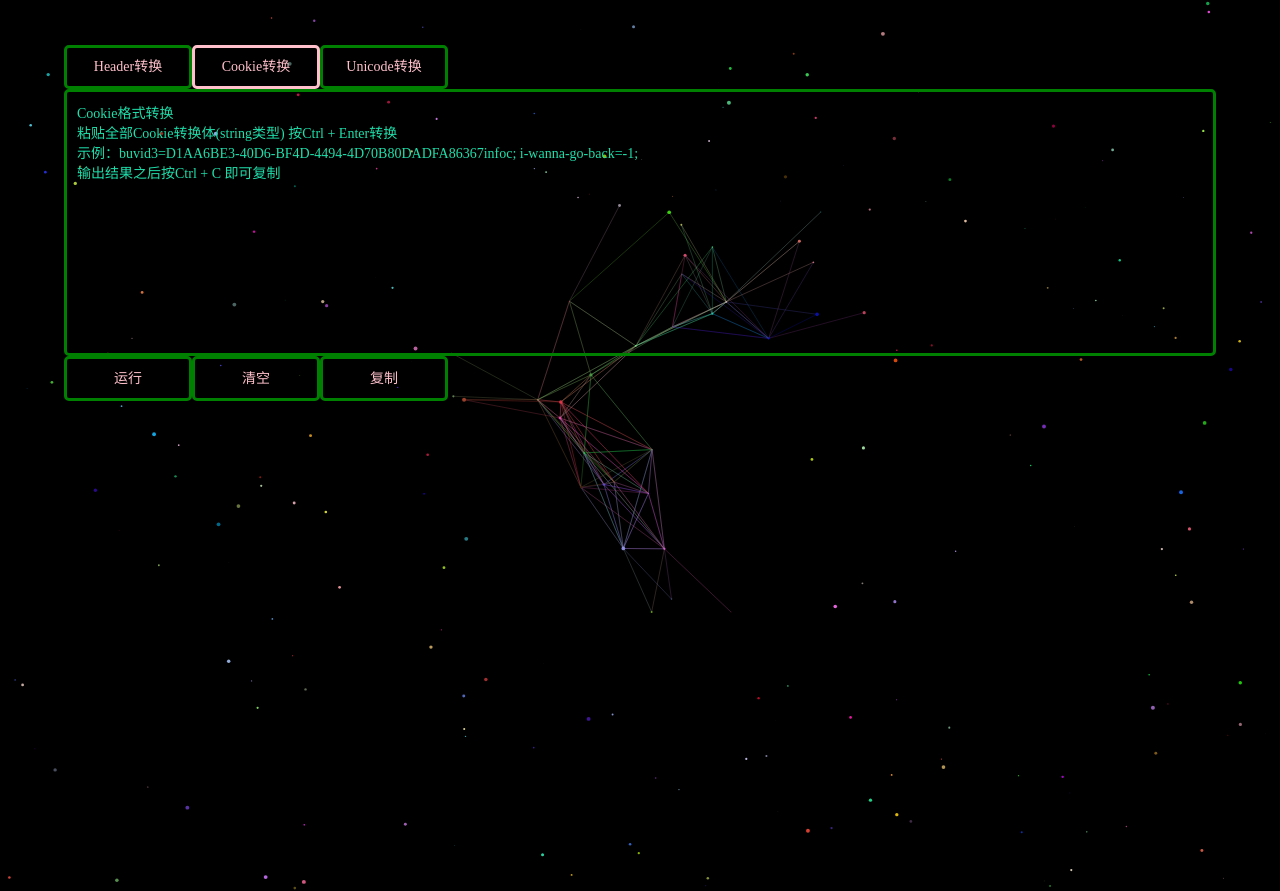
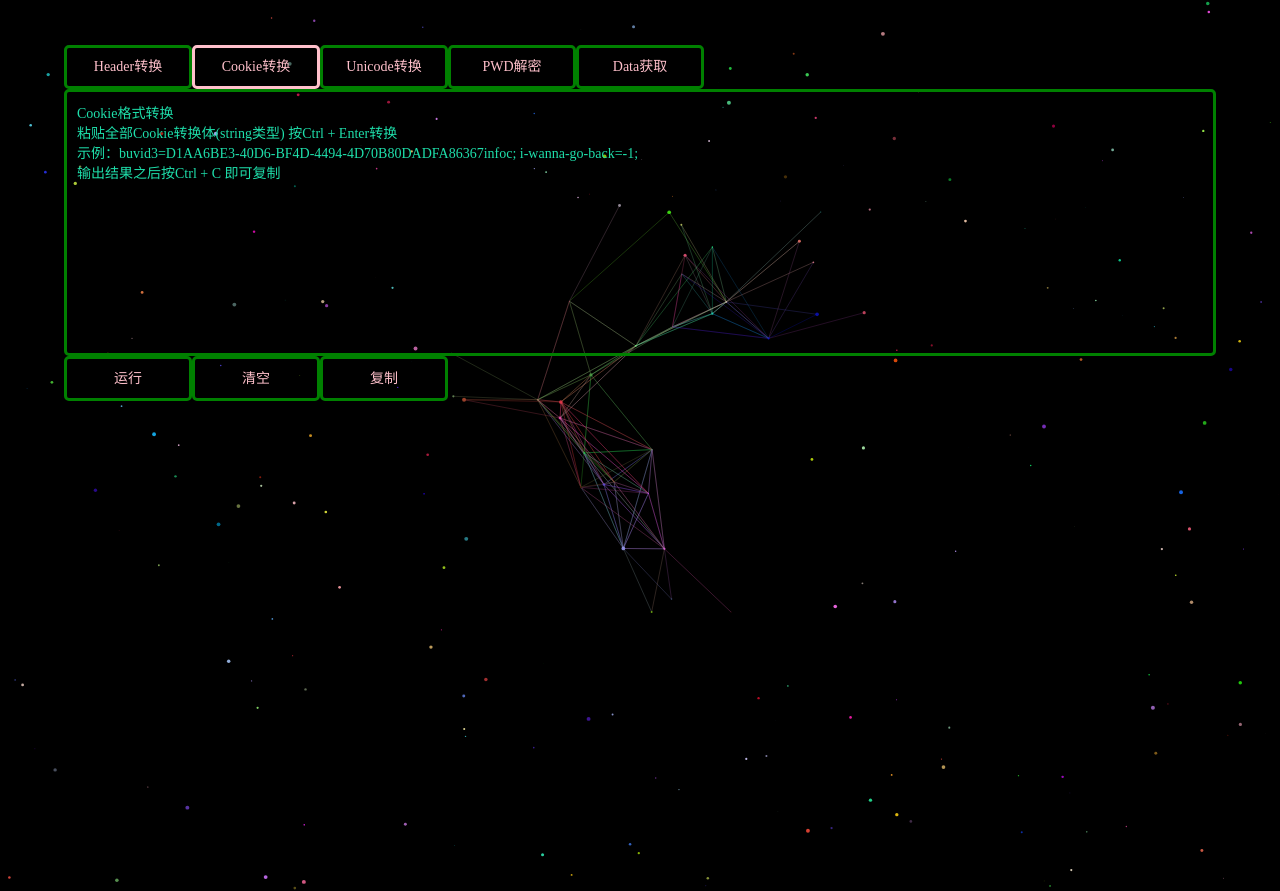
Before and after one commit to qnmlgbd250/headerturn, a FastAPI app: page /c in a window 1280 px wide. Run offline with FastAPI, Linux system fonts and the light colour scheme.

Commit message:
增加taskid获取postdata功能

```diff
--- a/main.py
+++ b/main.py
@@ -7,6 +7,7 @@
 import re
 import json
 import rsa, base64
+import requests
 from fastapi import FastAPI, Form, Request
 import uvicorn
 from fastapi.templating import Jinja2Templates
@@ -79,7 +80,6 @@ def turn(request: Request, data: str = Form(...)):
 def getdate(request: Request):
     return templates.TemplateResponse('pwd_before.html', context = {'request': request})
 
-
 @app.post("/p")
 def turn(request: Request, data: str = Form(...)):
     _PRIVATE_KEY_PATH = 'static/rsa_private_key.pem'
@@ -92,7 +92,6 @@ def turn(request: Request, data: str = Form(...)):
             if type(data) == str: data = base64.b64decode(data)
             message = rsa.decrypt(data, _privkey)
         except rsa.pkcs1.DecryptionError:
-            print('[error]: Decryption failed')
             output = ''
         else:
             output = message.decode('utf-8')
@@ -101,5 +100,33 @@ def turn(request: Request, data: str = Form(...)):
         return templates.TemplateResponse('output.html', context = {'request': request, 'output': '输入错误'})
 
 
+
+@app.get("/d")
+def getdate(request: Request):
+    return templates.TemplateResponse('data_before.html', context = {'request': request})
+
+@app.post("/d")
+def turn(request: Request, data: str = Form(...)):
+    try:
+        param = {
+            'taskId': data
+        }
+        resp = {}
+        if data.startswith('1'):
+            resp = requests.get('https://mtax.kdzwy.com/taxtask/api/task/history', params=param).json()
+        elif data.startswith('3'):
+            resp = requests.get('https://tax.kdzwy.com/taxtask/api/task/history', params=param).json()
+        else:
+            pass
+    except:
+        output = ''
+    else:
+        output = json.dumps(resp.get('data')) if (resp.get('code') == 200 and resp.get('msg') == 'success') else {}
+    return templates.TemplateResponse('output.html', context = {'request': request, 'output': output})
+
+
+
+
+
 if __name__ == '__main__':
     uvicorn.run('main:app', host = "0.0.0.0", port = 20225, reload = True)
--- a/static/css/simple.css
+++ b/static/css/simple.css
@@ -43,6 +43,48 @@
         width:10%;
         position:absolute;
         left:25%;
+        right:5px;
+        top:5%;
+        /*bottom:-100%;*/
+        font: 14px 微软雅黑;
+        text-align:center;
+        line-height: 10%;
+        color: #ffc0cb;
+        cursor:pointer;
+        border: 3px solid green;
+        border-radius:5px;
+        background-color:rgba(241,241,241,.0);
+        padding: 10px;
+        resize:none;
+
+        }
+
+.btn4{
+        height:5%;
+        width:10%;
+        position:absolute;
+        left:35%;
+        right:5px;
+        top:5%;
+        /*bottom:-100%;*/
+        font: 14px 微软雅黑;
+        text-align:center;
+        line-height: 10%;
+        color: #ffc0cb;
+        cursor:pointer;
+        border: 3px solid green;
+        border-radius:5px;
+        background-color:rgba(241,241,241,.0);
+        padding: 10px;
+        resize:none;
+
+        }
+
+.btn5{
+        height:5%;
+        width:10%;
+        position:absolute;
+        left:45%;
         right:5px;
         top:5%;
         /*bottom:-100%;*/
--- a/templates/base.html
+++ b/templates/base.html
@@ -47,6 +47,7 @@
     <a href="/c"><input id='btn2' type="button"  class="btn2" value="Cookie转换" /></a>
     <a href="/u"><input id='btn3' type="button"  class="btn3" value="Unicode转换" /></a>
     <a href="/p"><input id='btn4' type="button"  class="btn4" value="PWD解密" /></a>
+    <a href="/d"><input id='btn5' type="button"  class="btn5" value="Data获取" /></a>
 
     <a><input type="button"  class="postsu" value="运行" onclick="submit()"/></a>
     <a href=""><input type="button"  class="clean" value="清空" onclick="clean()"/></a>
@@ -84,6 +85,9 @@
         document.getElementById("btn3").style.border = '3px solid pink';}
     if (url1 === 'p'){
         document.getElementById("btn4").style.border = '3px solid pink';}
+    if (url1 === 'd'){
+        document.getElementById("btn5").style.border = '3px solid pink';}
+
 
 
     //清空表单
```
Also changed, not shown: templates/data_before.html (added, +18 -0 lines).
